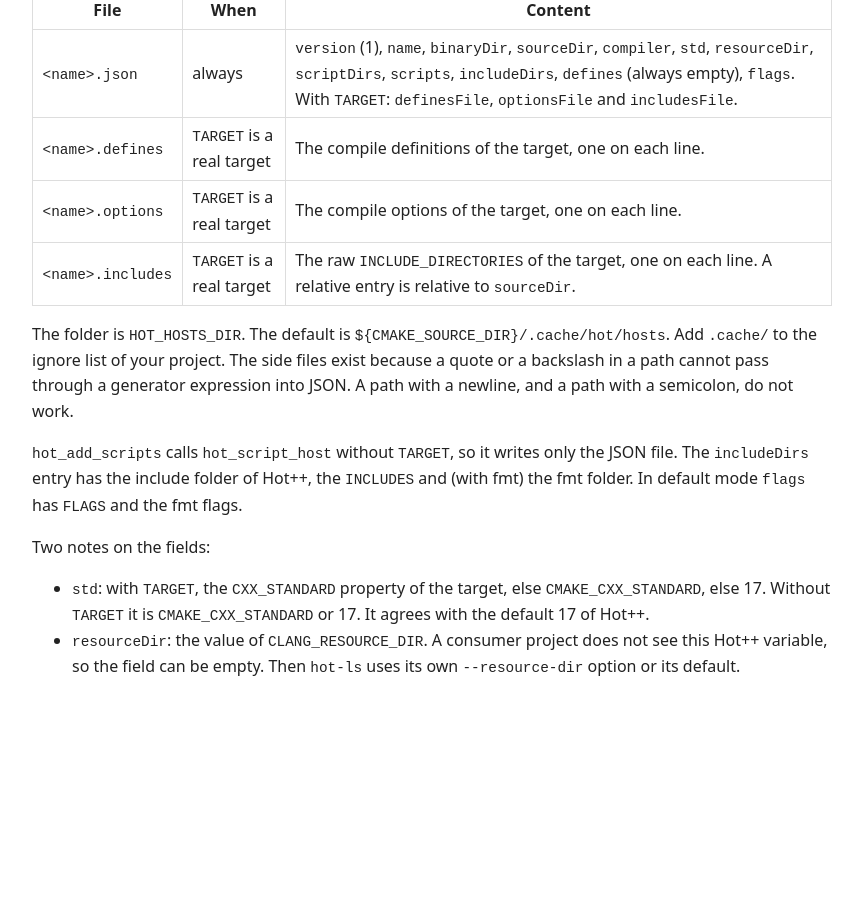
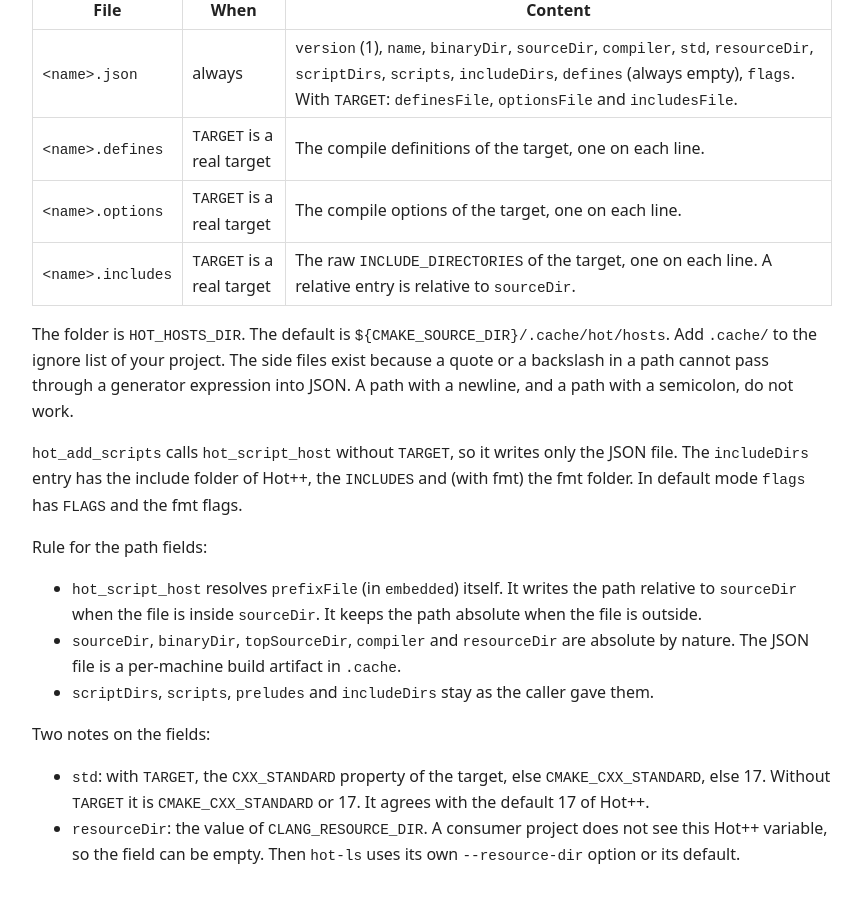
Before and after one commit to rokups/hotpp, a Jekyll site: the page built from doc/cmake-scripts.md, in a window 1280 px wide and 900 px high, scrolled down 9208 px. Shown: the whole window, without its empty margins (224-1087 px from the left). Built offline with Jekyll 4.4.1, drawn with Linux system fonts in a browser that asks for light colours; before the commit the page ends 9920 px from its top, so only the background shows below that.

Commit message:
HOT-66 write embedded prefixFile relative to sourceDir
The path is relative when the file is inside sourceDir. It stays absolute
when the file is outside. The docs state the rule for all path fields.

```diff
--- a/doc/cmake-scripts.md
+++ b/doc/cmake-scripts.md
@@ -205,6 +205,12 @@ The folder is `HOT_HOSTS_DIR`. The default is `${CMAKE_SOURCE_DIR}/.cache/hot/ho
 
 `hot_add_scripts` calls `hot_script_host` without `TARGET`, so it writes only the JSON file. The `includeDirs` entry has the include folder of Hot++, the `INCLUDES` and (with fmt) the fmt folder. In default mode `flags` has `FLAGS` and the fmt flags.
 
+Rule for the path fields:
+
+- `hot_script_host` resolves `prefixFile` (in `embedded`) itself. It writes the path relative to `sourceDir` when the file is inside `sourceDir`. It keeps the path absolute when the file is outside.
+- `sourceDir`, `binaryDir`, `topSourceDir`, `compiler` and `resourceDir` are absolute by nature. The JSON file is a per-machine build artifact in `.cache`.
+- `scriptDirs`, `scripts`, `preludes` and `includeDirs` stay as the caller gave them.
+
 Two notes on the fields:
 
 - `std`: with `TARGET`, the `CXX_STANDARD` property of the target, else `CMAKE_CXX_STANDARD`, else 17. Without `TARGET` it is `CMAKE_CXX_STANDARD` or 17. It agrees with the default 17 of Hot++.
```
Also changed, not shown: doc/tools-ls.md (+1 -1 lines), tests/host_embedded/CMakeLists.txt (+3 -0 lines), 2 other files.
